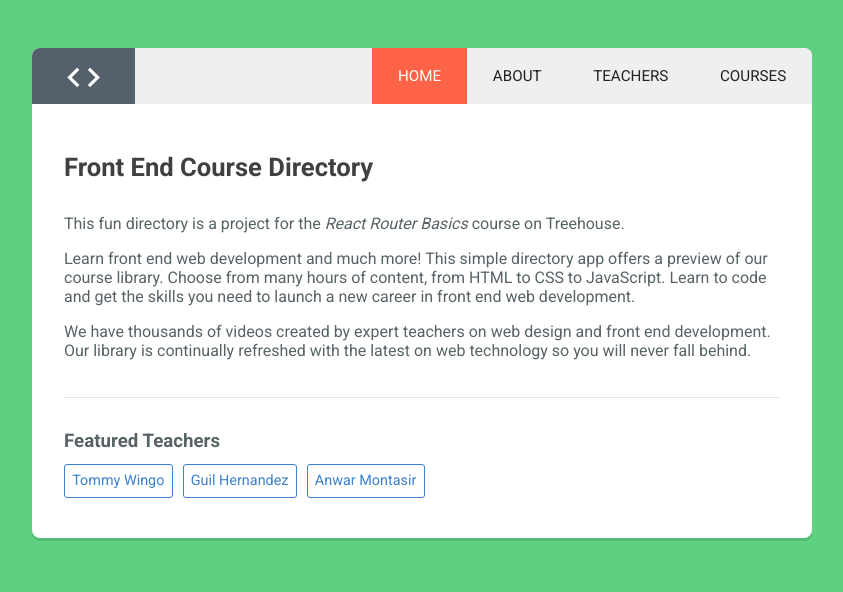
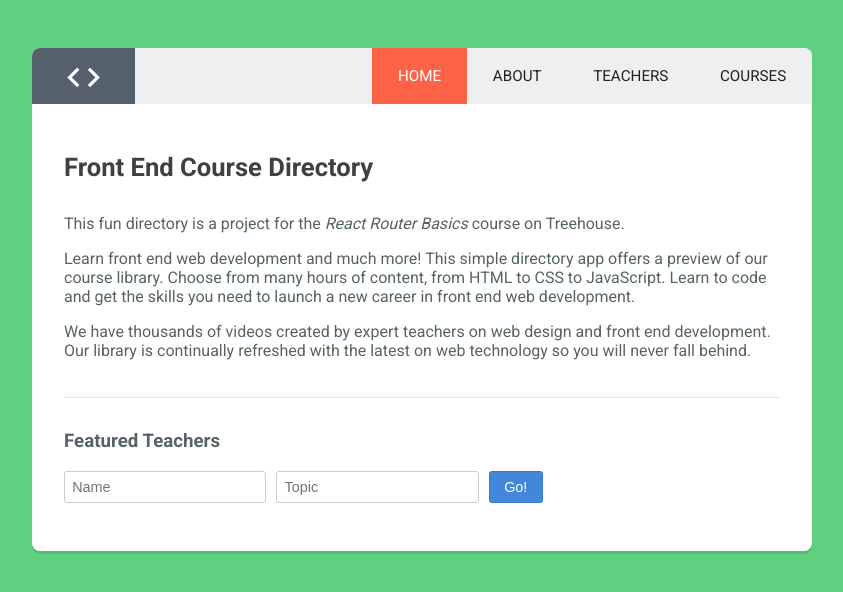
Before and after one commit to rohald89/React-Router, a React (Create React App) app: page / in a window 1280 px wide. Shown: the top 592 px of the page, without its empty margins (218-1061 px from the left). Built offline with nearby package versions, Linux system fonts and the light colour scheme.

Commit message:
added a form on the homepage which redirects the user to a new Featured page using the history push method

```diff
--- a/src/components/App.js
+++ b/src/components/App.js
@@ -18,7 +18,7 @@
         <Route exact path="/" component={Home} />
         <Route path="/about" render={() => <About title="About" />} />
         <Route exact path="/teachers" component={Teachers} />
-        <Route path="/teachers/:fname-:lname/:topic" component={Featured} />
+        <Route path="/teachers/:topic/:name" component={Featured} />
         <Route path="/courses" component={Courses} />
         <Route component={NotFound} />
       </Switch>
--- a/src/components/Featured.js
+++ b/src/components/Featured.js
@@ -1,11 +1,11 @@
 import React from 'react';
 
 const Featured = ({ match }) => {
-  const { fname, lname, topic } = match.params;
+  const { name, topic } = match.params;
   return (
     <div className="main-content">
       <h2>Featured: </h2>
-      <p>Introducing <strong>{`${fname} ${lname}`}</strong>, a teacher who loves teaching courses about <strong>{topic}</strong>!</p>
+      <p>Introducing <strong>{`${name}`}</strong>, a teacher who loves teaching courses about <strong>{topic}</strong>!</p>
     </div>
   );
 }
--- a/src/components/Home.js
+++ b/src/components/Home.js
@@ -1,7 +1,14 @@
 import React, { Component } from 'react';
-import { Link } from 'react-router-dom';
 
 class Home extends Component {
+
+  handleSubmit = (e) => {
+    e.preventDefault();
+    let teacherName = this.name.value;
+    let teacherTopic = this.topic.value;
+    let path = `teachers/${teacherTopic}/${teacherName}`;
+    this.props.history.push(path);
+  }
 
   render() {
     return (
@@ -12,9 +19,11 @@
         <p>We have thousands of videos created by expert teachers on web design and front end development. Our library is continually refreshed with the latest on web technology so you will never fall behind.</p>
         <hr />
         <h3>Featured Teachers</h3>
-        <Link to="teachers/Tommy-Wingo/HTML">Tommy Wingo</Link>
-        <Link to="teachers/Guil-Hernandez/JS">Guil Hernandez</Link>
-        <Link to="teachers/Anwar-Montasir/CSS">Anwar Montasir</Link>
+        <form onSubmit={this.handleSubmit}>
+          <input type="text" placeholder="Name" ref={ (input) => this.name = input}/>
+          <input type="text" placeholder="Topic" ref={ (input) => this.topic = input }/>
+          <button type="submit">Go!</button>
+        </form>
       </div>
     );
   }
```
